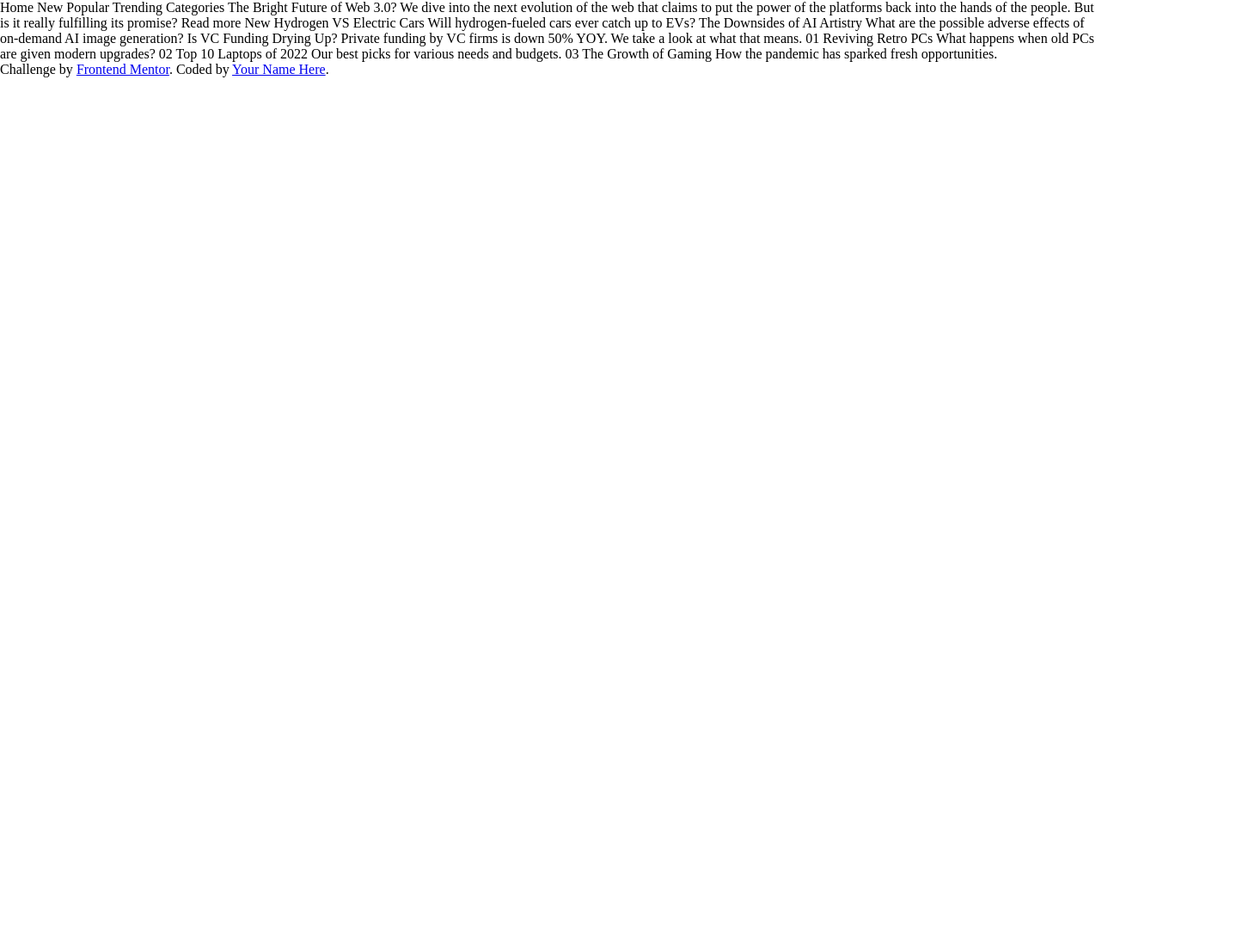
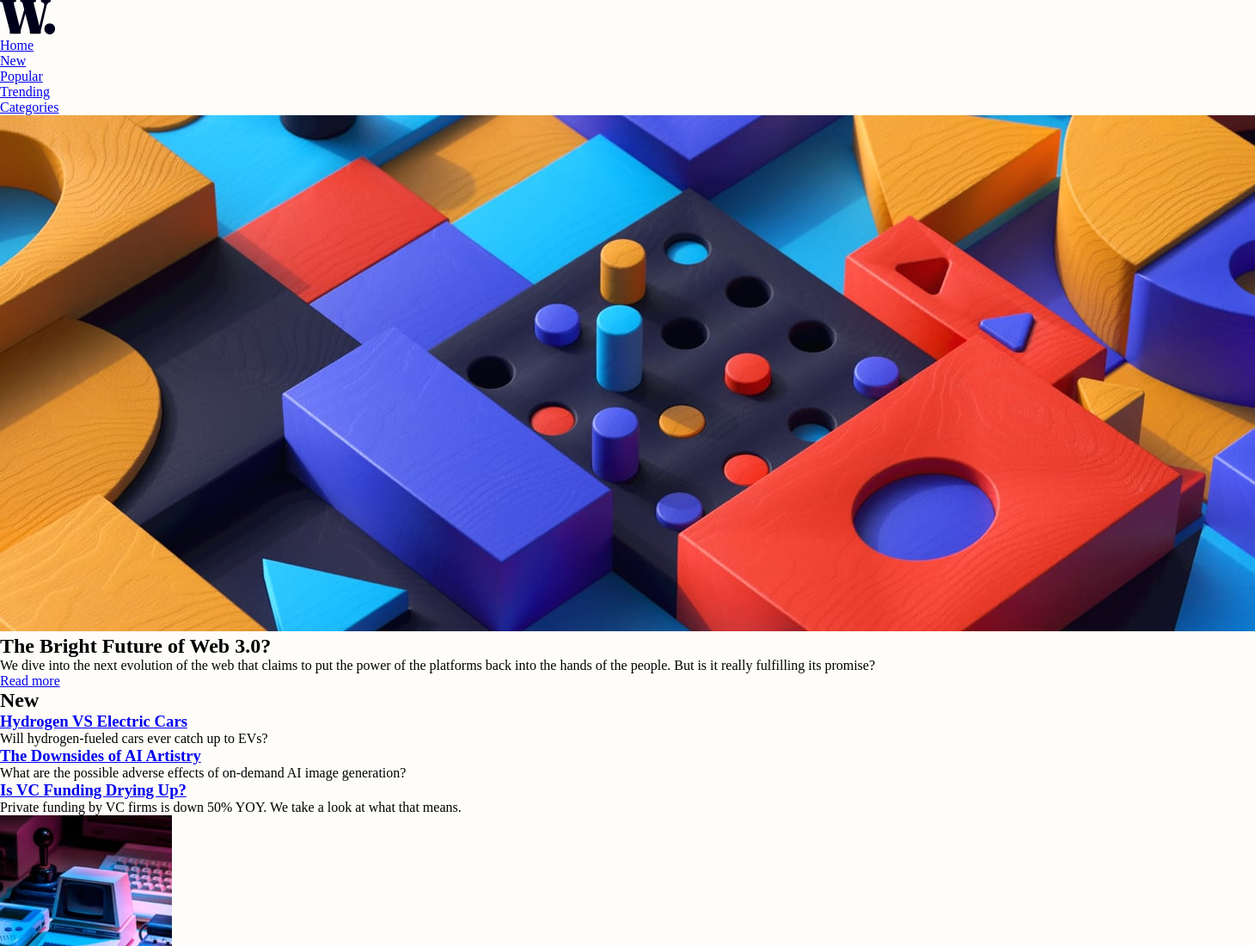
Before and after one commit to NigelDorning/frontend-mentor-news-homepage, a plain HTML site: page index.html in a window 1280 px wide. Shown: the top 1100 px of the page at 86% size, 1460 px wide, since content can reach past the window. Before the commit the page ends 800 px from the top, so only its background shows below. Drawn offline with Linux system fonts and the light colour scheme.

Commit message:
Added basic HTML markup

```diff
--- a/index.html
+++ b/index.html
@@ -14,47 +14,91 @@
 
 <body>
 
-  Home
-  New
-  Popular
-  Trending
-  Categories
+  <main>
+    <header>
+      <a href="#">
+        <img src="assets/images/logo.svg" alt="">
+      </a>
+      <nav>
+        <ul>
+          <li><a href="#">Home</a></li>
+          <li><a href="#">New</a></li>
+          <li><a href="#">Popular</a></li>
+          <li><a href="#">Trending</a></li>
+          <li><a href="#">Categories</a></li>
+        </ul>
+      </nav>
+    </header>
 
-  The Bright Future of Web 3.0?
+    <!-- Latest articles -->
+    <section>
+      <!-- Main article -->
+      <div>
+        <picture>
+          <source media="(min-width: 768px)" srcset="assets/images/image-web-3-desktop.jpg">
+          <img src="assets/images/image-web-3-mobile.jpg" alt="">
+        </picture>
+        <h1>The Bright Future of Web 3.0?</h1>
+        <p>We dive into the next evolution of the web that claims to put the power of the platforms back into the hands
+          of the people. But is it really fulfilling its promise?</p>
+        <a href="#">Read more</a>
+      </div>
 
-  We dive into the next evolution of the web that claims to put the power of the platforms back into the hands of the
-  people.
-  But is it really fulfilling its promise?
+      <!-- Other aticles -->
+      <div>
+        <h2>New</h2>
+        <ul>
+          <li>
+            <a href="#">
+              <h3>Hydrogen VS Electric Cars</h3>
+            </a>
+            <p>Will hydrogen-fueled cars ever catch up to EVs?</p>
+          </li>
+          <li>
+            <a href="#">
+              <h3>The Downsides of AI Artistry</h3>
+            </a>
+            <p>What are the possible adverse effects of on-demand AI image generation?</p>
+          </li>
+          <li>
+            <a href="#">
+              <h3>Is VC Funding Drying Up?</h3>
+            </a>
+            <p>Private funding by VC firms is down 50% YOY. We take a look at what that means.</p>
+          </li>
+        </ul>
+      </div>
+    </section>
 
-  Read more
+    <!-- Popular articles -->
+    <section>
+      <div>
+        <img src="assets/images/image-retro-pcs.jpg" alt="">
+        <span>01</span>
+        <h2>Reviving Retro PCs</h2>
+        <p>What happens when old PCs are given modern upgrades?</p>
+      </div>
+      <div>
+        <img src="assets/images/image-top-laptops.jpg" alt="">
+        <span>02</span>
+        <h2>Top 10 Laptops of 2022</h2>
+        <p>Our best picks for various needs and budgets.</p>
+      </div>
+      <div>
+        <img src="assets/images/image-gaming-growth.jpg" alt="">
+        <span>03</span>
+        <h2>The Growth of Gaming</h2>
+        <p>How the pandemic has sparked fresh opportunities.</p>
+      </div>
+    </section>
 
-  New
-
-  Hydrogen VS Electric Cars
-  Will hydrogen-fueled cars ever catch up to EVs?
-
-  The Downsides of AI Artistry
-  What are the possible adverse effects of on-demand AI image generation?
-
-  Is VC Funding Drying Up?
-  Private funding by VC firms is down 50% YOY. We take a look at what that means.
-
-  01
-  Reviving Retro PCs
-  What happens when old PCs are given modern upgrades?
-
-  02
-  Top 10 Laptops of 2022
-  Our best picks for various needs and budgets.
-
-  03
-  The Growth of Gaming
-  How the pandemic has sparked fresh opportunities.
-
-  <div class="attribution">
-    Challenge by <a href="https://www.frontendmentor.io?ref=challenge" target="_blank">Frontend Mentor</a>.
-    Coded by <a href="#">Your Name Here</a>.
-  </div>
+    <footer>
+      <div class="attribution">
+        Challenge by <a href="https://www.frontendmentor.io?ref=challenge" target="_blank">Frontend Mentor</a>.
+        Coded by <a href="#">Your Name Here</a>.
+      </div>
+    </footer>
+  </main>
 </body>
 
 </html>
--- a/style.css
+++ b/style.css
@@ -25,3 +25,13 @@
 
 /* General Styles
    ========================================================================== */
+html,
+body {
+    min-height: 100vh;
+    background-color: var(--off-white);
+}
+
+main {
+    max-width: 1440px;
+    margin: auto;
+}
```
